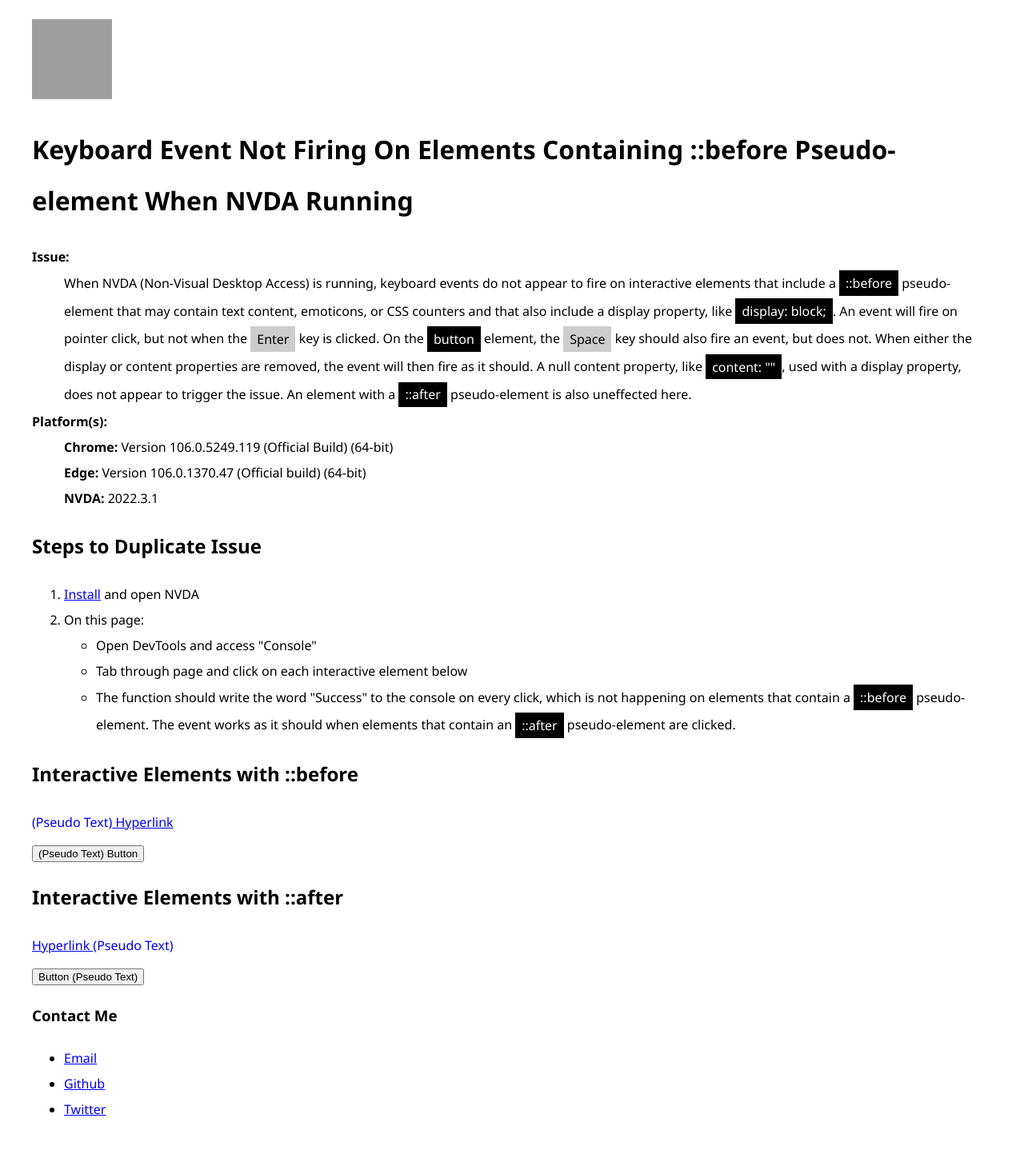
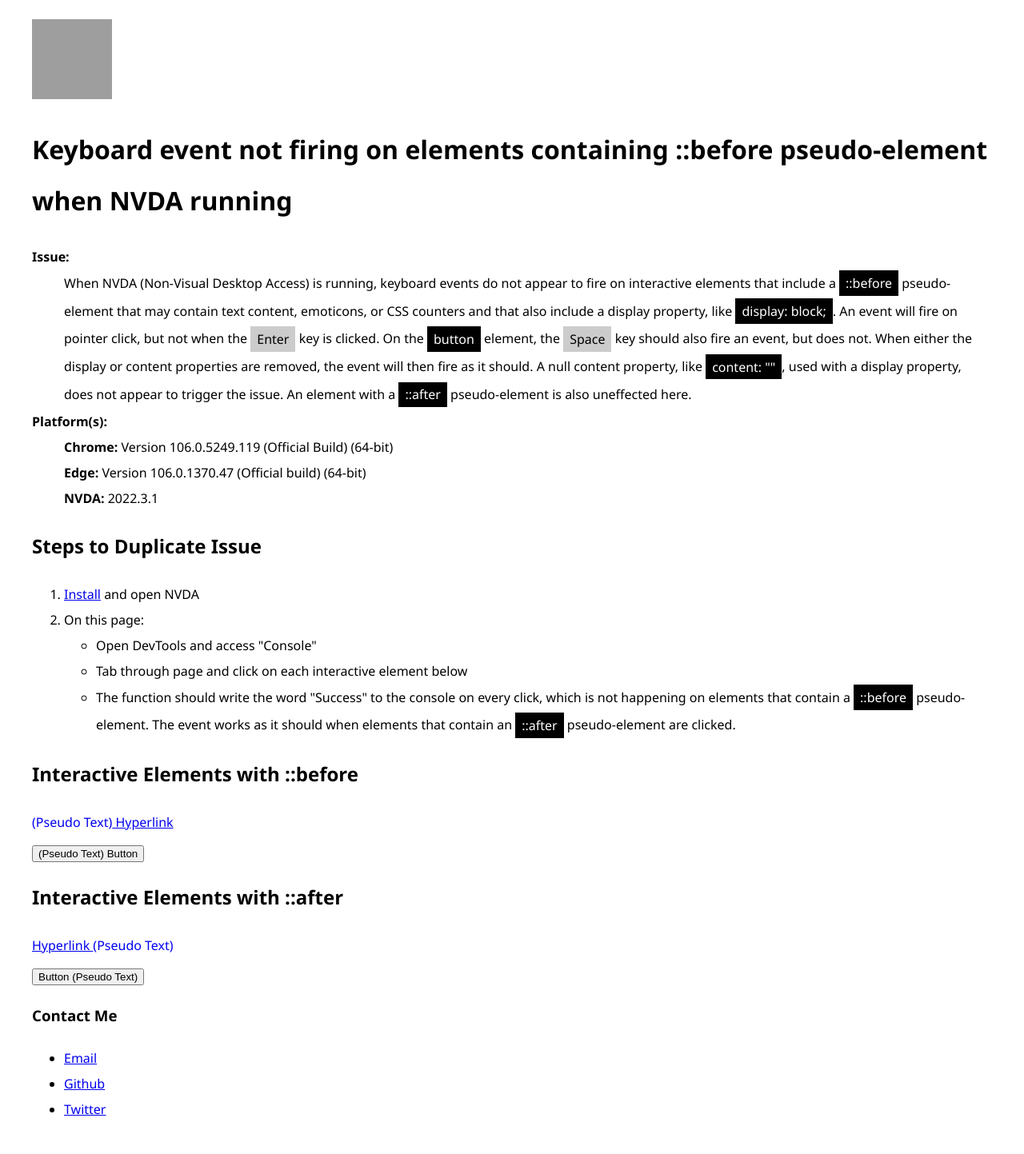
Before and after one commit to michaelspellacy/michaelspellacy.github.io, a Jekyll site: the page bugs/nvda-before-pseudo-element.html, which Jekyll copies as it is, in a window 1280 px wide. Shown: the whole page at 80% size. Built offline with Jekyll 4.4.1, drawn with Linux system fonts in a browser that asks for light colours; grey boxes are pictures that could not be loaded.

```diff
--- a/bugs/nvda-before-pseudo-element.html
+++ b/bugs/nvda-before-pseudo-element.html
@@ -10,7 +10,7 @@
 	  <meta content="https://www.gravatar.com/avatar/89e429d4a3effa9601cd19a851c0003e.jpg?s=600" property="og:image">
 	  <meta content="The author wearing his toy space helmet." property="og:image:alt">
     <link href="init.css" rel="stylesheet">
-    <title>Keyboard Event Not Firing On Elements Containing ::before Pseudo-element When NVDA Running - Michael Spellacy: Bugs</title>
+    <title>Keyboard event not firing on elements containing ::before pseudo-element when NVDA running - Michael Spellacy: Bugs</title>
 
     <style>
 
@@ -47,7 +47,7 @@
 
   <main>
 
-    <h1>Keyboard Event Not Firing On Elements Containing ::before Pseudo-element When NVDA Running</h1>
+    <h1>Keyboard event not firing on elements containing ::before pseudo-element when NVDA running</h1>
 
     <dl>
       <dt>Issue:</dt>
```
